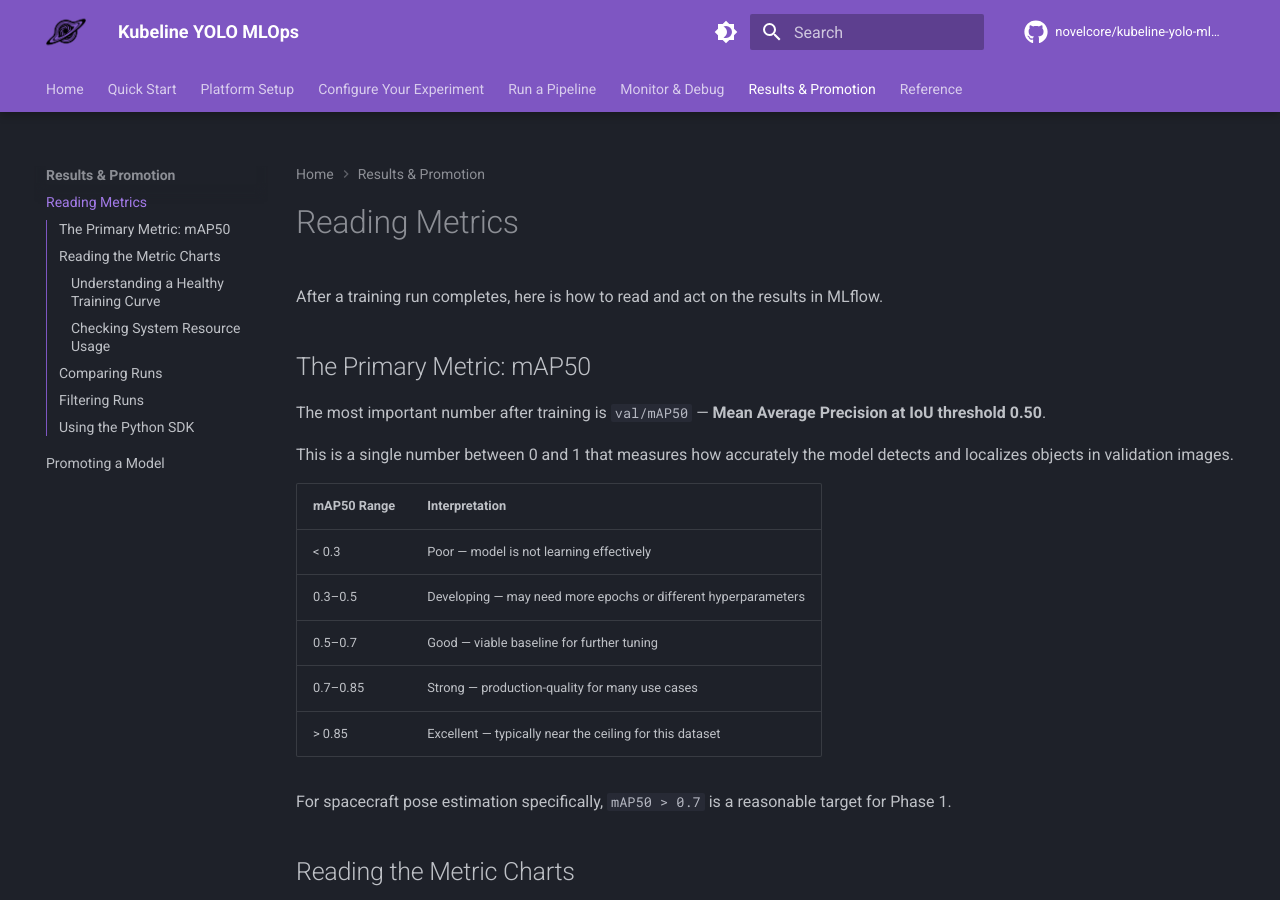
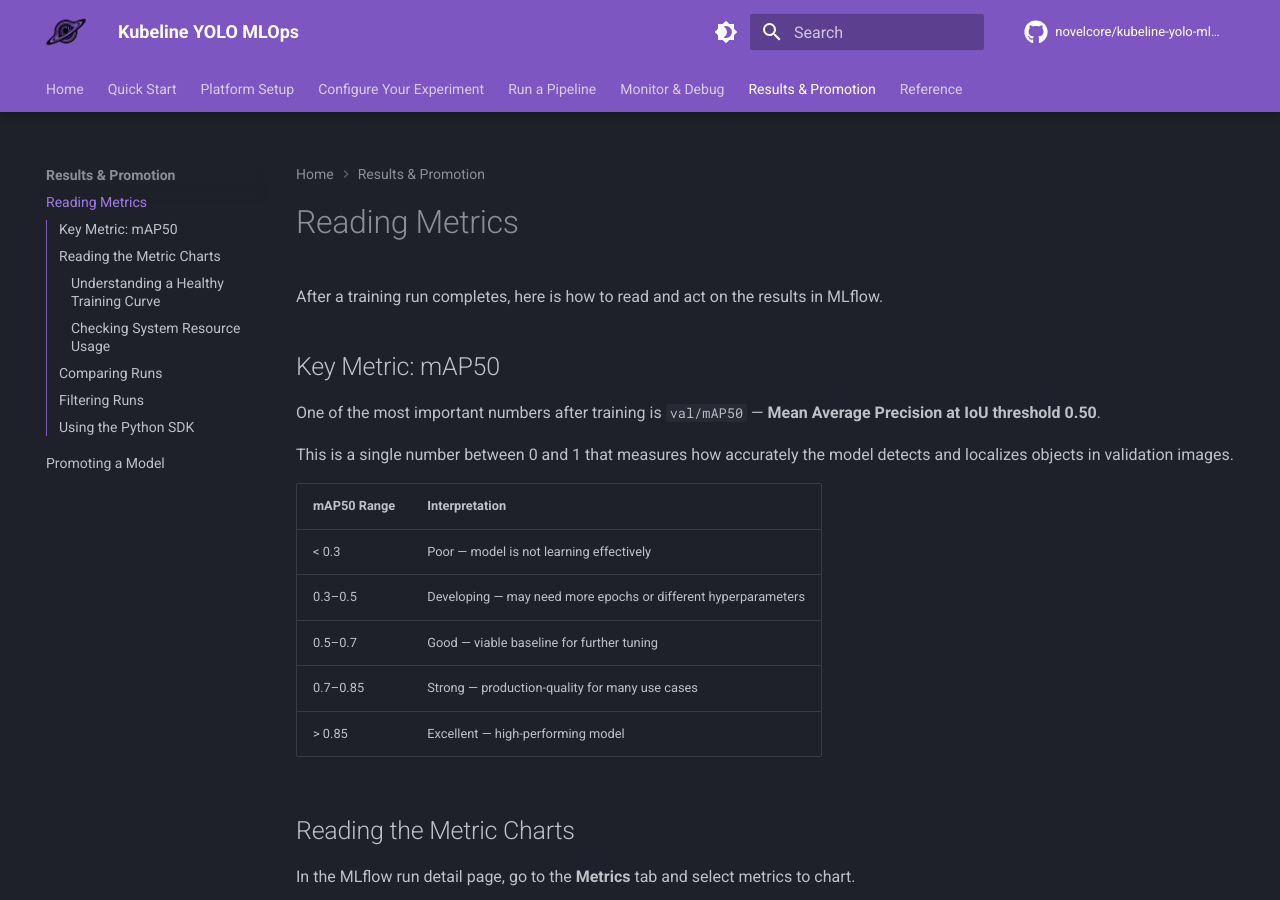
Before and after one commit to novelcore/kubeline-yolo-mlops, an MkDocs documentation site: the page built from .docs/results/metrics.md, in a window 1280 px wide and 900 px high. Built offline with MkDocs 1.6.1 and Material for MkDocs 9.7.7, drawn with Linux system fonts in a browser that asks for light colours; comment, search, counter and statistics services are not loaded.

Commit message:
docs: adjust mAP50 section — not primary, remove Phase 1 target
- Rename from "Primary Metric" to "Key Metric"
- Remove Phase 1 threshold (0.7) — already exceeded at 0.95+
- Remove "ceiling for this dataset" language

Co-Authored-By: Claude Opus 4.6 (1M context) <noreply@anthropic.com>

```diff
--- a/.docs/results/metrics.md
+++ b/.docs/results/metrics.md
@@ -2,9 +2,9 @@
 
 After a training run completes, here is how to read and act on the results in MLflow.
 
-## The Primary Metric: mAP50
+## Key Metric: mAP50
 
-The most important number after training is `val/mAP50` — **Mean Average Precision at IoU threshold 0.50**.
+One of the most important numbers after training is `val/mAP50` — **Mean Average Precision at IoU threshold 0.50**.
 
 This is a single number between 0 and 1 that measures how accurately the model detects and localizes objects in validation images.
 
@@ -14,9 +14,7 @@ This is a single number between 0 and 1 that measures how accurately the model d
 | 0.3–0.5 | Developing — may need more epochs or different hyperparameters |
 | 0.5–0.7 | Good — viable baseline for further tuning |
 | 0.7–0.85 | Strong — production-quality for many use cases |
-| > 0.85 | Excellent — typically near the ceiling for this dataset |
-
-For spacecraft pose estimation specifically, `mAP50 > 0.7` is a reasonable target for Phase 1.
+| > 0.85 | Excellent — high-performing model |
 
 ## Reading the Metric Charts
 
```
